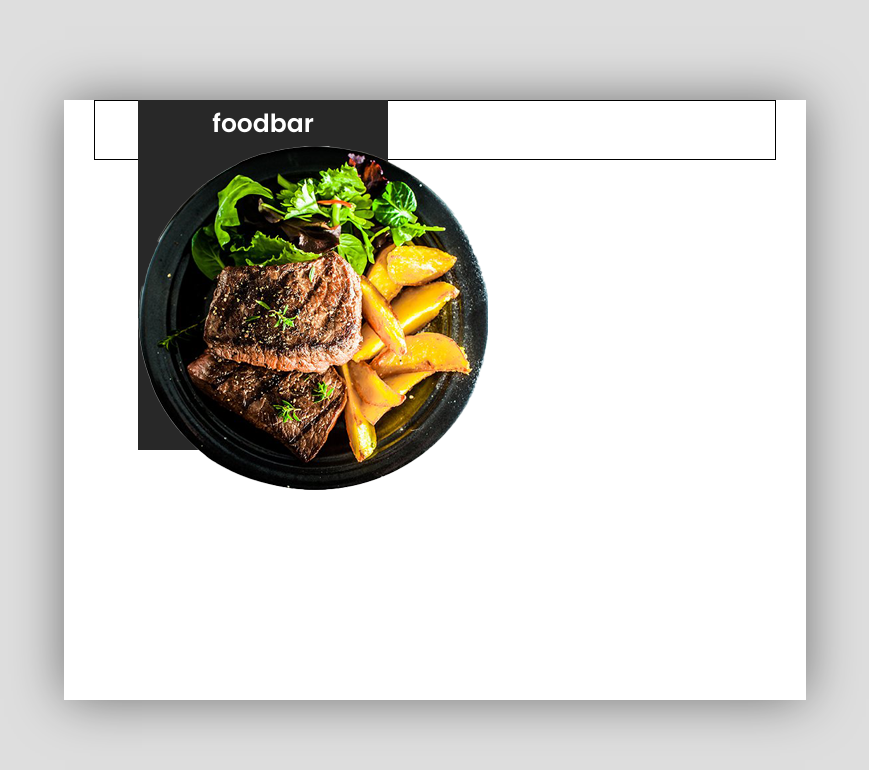
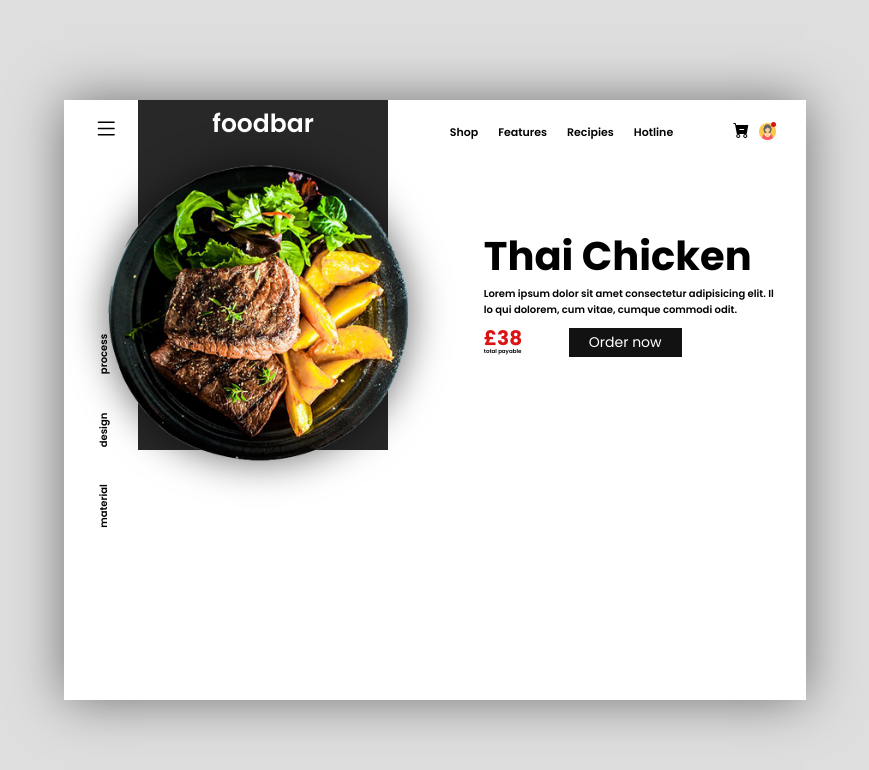
Before and after one commit to m1lanaz/Resturant-site, a plain HTML site: page index.html in a window 1280 px wide. Shown: the whole page, without its empty margins (205-1074 px from the left). Drawn offline with nearby package versions, Linux system fonts and the light colour scheme.

Commit message:
completye navbar

```diff
--- a/index.html
+++ b/index.html
@@ -6,6 +6,8 @@
     <title>Resturant</title>
 
     <link rel="stylesheet" href="styles.css">
+
+    <link rel="stylesheet" href="https://cdn.jsdelivr.net/npm/bootstrap-icons@1.10.5/font/bootstrap-icons.css">
 </head>
 <body>
 
@@ -14,9 +16,48 @@
             <h1>foodbar</h1>
             <img src="img/food1.png" alt="">
         </div>
-        <nav></nav>
-        <div class="left_menu"></div>
-        <section></section>
+
+        <nav>
+            <i class="bi menu bi-list"></i>
+            <div class="right_menu">
+                <ul>
+                    <li><a href="#">Shop</a></li>
+                    <li><a href="#">Features</a></li>
+                    <li><a href="#">Recipies</a></li>
+                    <li><a href="#">Hotline</a></li>
+                </ul>
+                <div class="user_cart">
+                    <i class="bi bi-cart-dash-fill"></i>
+                    <div class="user">
+                        <img src="img/user.webp">
+                    </div>
+                </div>
+            </div>
+        </nav>
+        <div class="left_menu">
+            <a href="#">process</a>
+            <a href="#">design</a>
+            <a href="#">material</a>
+        </div>
+        <section>
+            <div class="content">
+                <h1 id="title">Thai Chicken</h1>
+                <p>Lorem ipsum dolor sit amet consectetur adipisicing elit. Illo qui dolorem, cum vitae, cumque commodi odit.</p>
+                <div class="price_order">
+                    <div class="price">
+                        <h2 id="price_cont">£38</h2>
+                        <p>total payable</p>
+                    </div>
+                    <a href="#">Order now</a>
+                </div>
+            </div>
+            <div class="cards">
+                <div class="card"></div>
+                <div class="card"></div>
+                <div class="card"></div>
+                <div class="card"></div>
+            </div>
+        </section>
     </header>
     <script src="script.js"></script>
 </body>
--- a/styles.css
+++ b/styles.css
@@ -28,6 +28,7 @@ header {
     padding: 0px 30px;
     display: flex;
     flex-wrap: wrap;
+    overflow: hidden;
 }
 
 header .logo {
@@ -48,24 +49,124 @@ header .logo h1{
     font-weight: 600;
 }
 
-header .logo h1{
-    color: #fff;
-    text-align: center;
-    margin-top: 5px;
-    font-size: 25px;
-    font-weight: 600;
+header .logo img{
+    width: 300px;
+    margin: 20px 0px 0px -30px;
+    filter: drop-shadow(0px 0px 20px rgb(0,0,0, 0.6));
+
 }
 
 header nav {
     width: 100%;
     height: 10%;
-    border: 1px solid #000;
+    /*border: 1px solid #000;*/
+    display: flex;
+    align-items: center;
+    justify-content: space-between;
+}
+
+header nav .menu {
+    font-size: 25px;
+    color: #000;
+}
+
+header nav .right_menu {
+    display: flex;
+    align-items: center;
+}
+
+header nav .right_menu ul {
+    list-style-type: none;
+    display: flex;
+    align-items: center;
+}
+
+header nav .right_menu ul li {
+    padding: 3px 10px;
+}
+
+header nav .right_menu ul li a {
+    text-decoration: none;
+    font-size: 11px;
+    font-weight: 600;
+    color: #000;
+    transition: .3s linear;
+}
+
+header nav .right_menu ul li a::before {
+    content: '';
+    position: absolute;
+    width: 4px;
+    height: 4px;
+    background: #dc1313;
+    border-radius: 50%;
+    bottom: -5px;
+    left: 45%;
+    opacity: 0;
+    transition: .3s linear;
+}
+
+header nav .right_menu ul li a:hover {
+    color: #dc1313;
+}
+
+header nav .right_menu ul li a:hover::before {
+    opacity: 1;
+}
+
+header nav .right_menu .user_cart {
+    margin-left: 50px;
+    display: flex;
+    align-items: center;
+}
+
+header nav .right_menu .user_cart .user {
+    position: relative;
+    width: 17px;
+    height: 17px;
+    border-radius: 50%;
+    margin-left: 10px;
+}
+
+header nav .right_menu .user_cart .user img{
+    width: 100%;
+}
+
+header nav .right_menu .user_cart .user::before {
+    content: '';
+    position: absolute;
+    width: 5px;
+    height: 5px;
+    background: #dc1313;
+    border-radius: 50%;
+    top: 0;
+    right: 0;
+    z-index: 9999;
 }
 
 header .left_menu {
     width: 20px;
     height: 90%;
-    /*border: 1px solid red;*/
+    /* border: 1px solid red; */
+    display: flex;
+    align-items: center;
+    justify-content: center;
+    flex-direction: column;
+}
+
+header .left_menu a {
+    margin: 30px 0px;
+    padding: 0px 5px;
+    text-decoration: none;
+    font-size: 10px;
+    color: #000;
+    font-weight: 600;
+    transition: .3s linear;
+    transform: rotate(-90deg);
+}
+
+header .left_menu a:hover {
+    color: #dc1313;
 }
 
 header section {
@@ -73,3 +174,59 @@ header section {
     height: 90%;
     /*border: 1px solid greenyellow;*/
 }
+
+header section .content {
+    position: relative;
+    left: 370px;
+    margin-top: 10%;
+    display: flex;
+    align-items: flex-start;
+    justify-content: flex-start;
+    flex-direction: column;
+    transition: 1s linear;
+}
+
+header section .content h1 {
+    font-size: 40px;
+    transition: 1s linear;
+}
+
+header section .content p {
+    font-size: 10px;
+    font-weight: 600;
+    width: 290px;
+    word-break: break-all;
+}
+
+header section .content .price_order {
+    display: flex;
+    align-items: center;
+    margin-top: 10px;
+}
+
+header section .content .price_order .price h2 {
+    font-size: 20px;
+    color: #dc1313;
+    line-height: 18px;
+}
+
+header section .content .price_order .price p {
+    font-size: 5.5px;
+    width: 50px;
+    /*border: 1px solid #000; */
+}
+
+header section .content .price_order .price p {
+    font-size: 5.5px;
+    width: 50px;
+    /*border: 1px solid #000; */
+}
+
+header section .content .price_order a {
+    padding: 4px 20px;
+    background: #121213;
+    color: #fff;
+    text-decoration: none;
+    font-size: 14px;
+    margin-left: 35px;
+}
```
